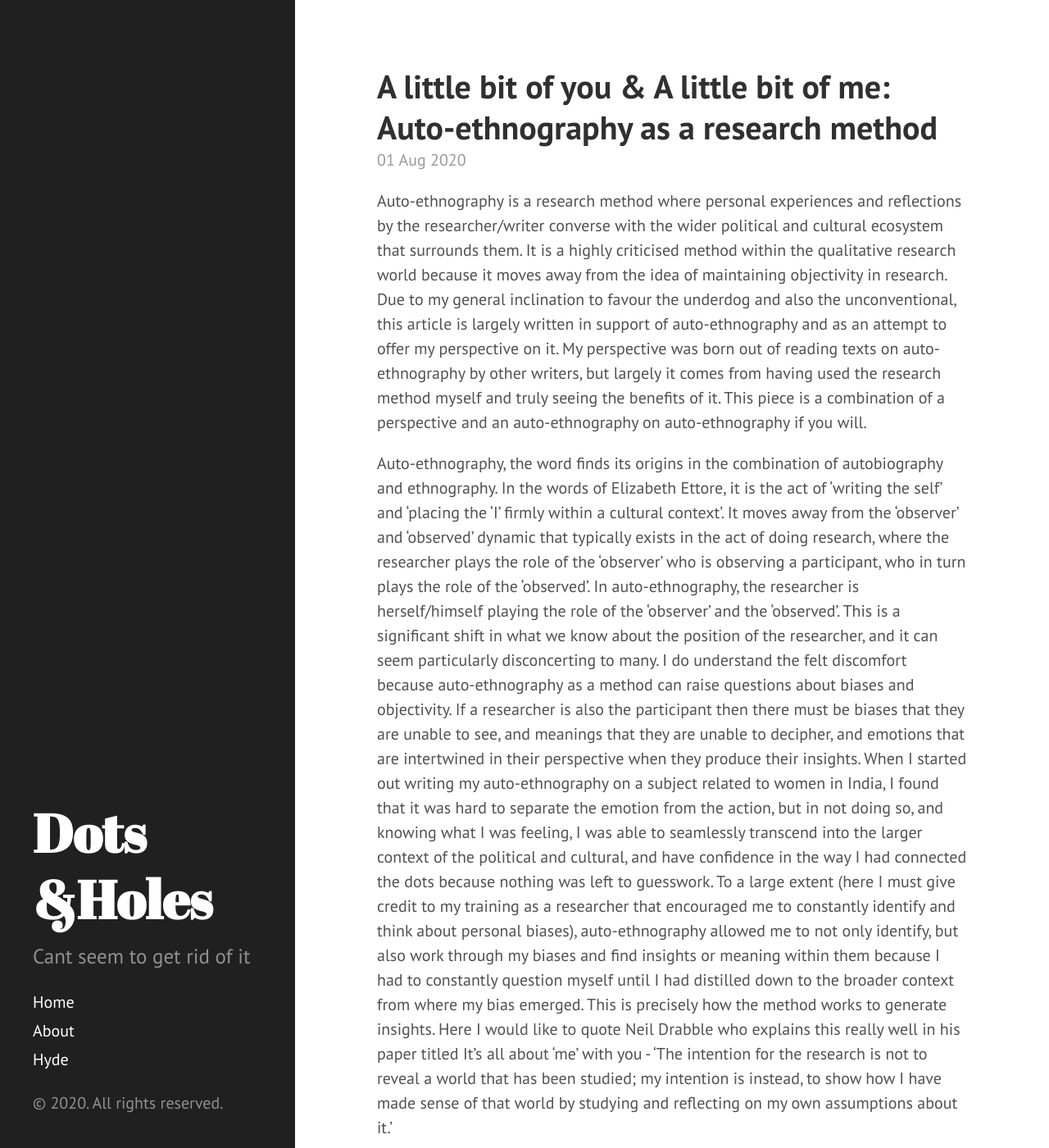
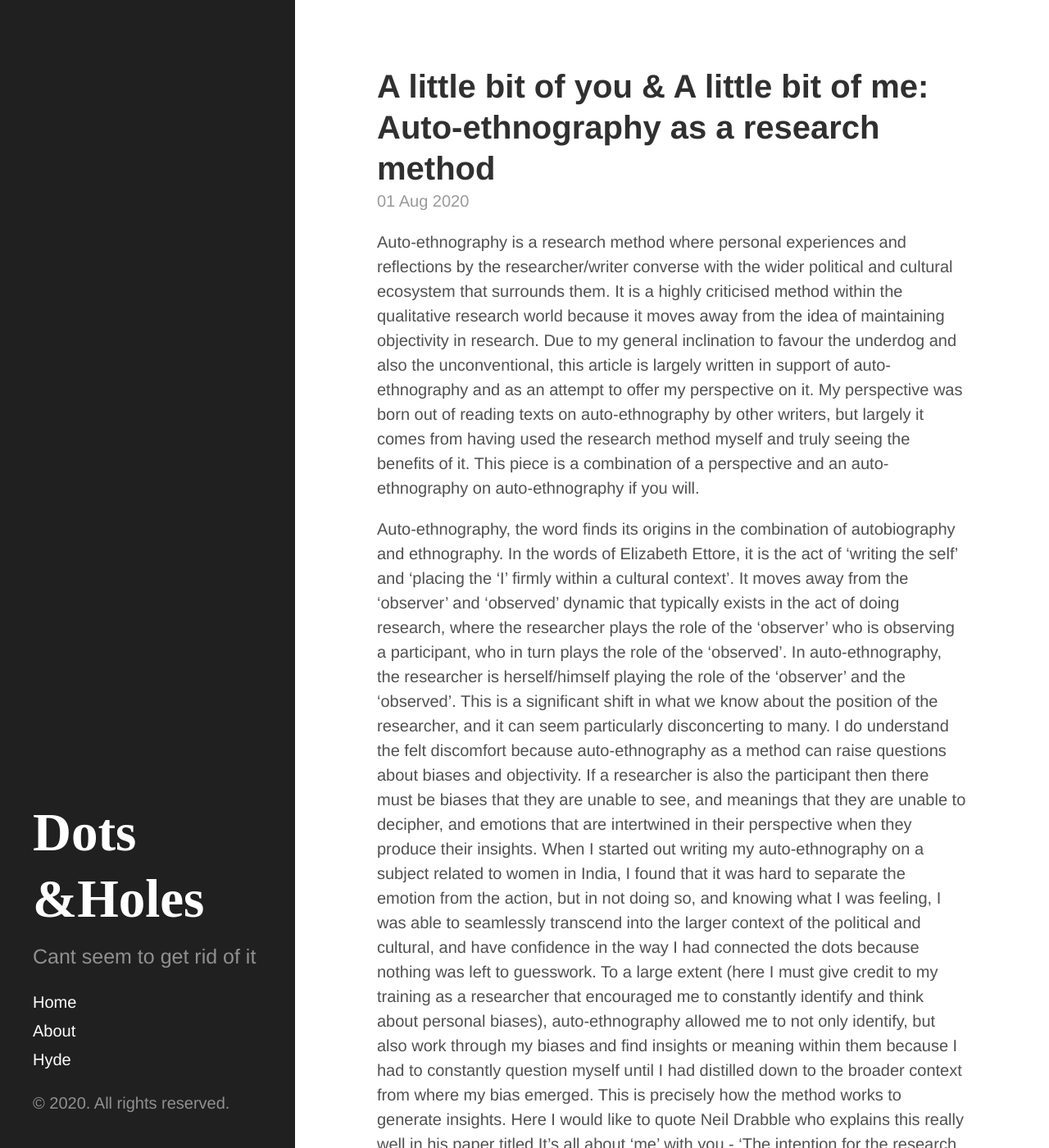
Before and after one commit to dotsandholes/dotsandholes.github.io, a Jekyll site: the page built from index.html, in a window 1280 px wide and 1400 px high. Shown: the whole window at 82% size. Built offline with Jekyll 4.4.1, drawn with Linux system fonts in a browser that asks for light colours; the list of posts is cut into pages by our own code.

Commit message:
Update hyde.css

```diff
--- a/public/css/hyde.css
+++ b/public/css/hyde.css
@@ -32,7 +32,7 @@
  */
 
 html {
-  font-family: "PT Sans", Helvetica, Arial, sans-serif;
+  font-family: "Montserrat", Helvetica, Arial, sans-serif;
 }
 @media (min-width: 48em) {
   html {
@@ -79,7 +79,7 @@ html {
 .sidebar-about h1 {
   color: #fff;
   margin-top: 0;
-  font-family: "Abril Fatface", serif;
+  font-family: "Montserrat", bold;
   font-size: 3.25rem;
 }
 
```
